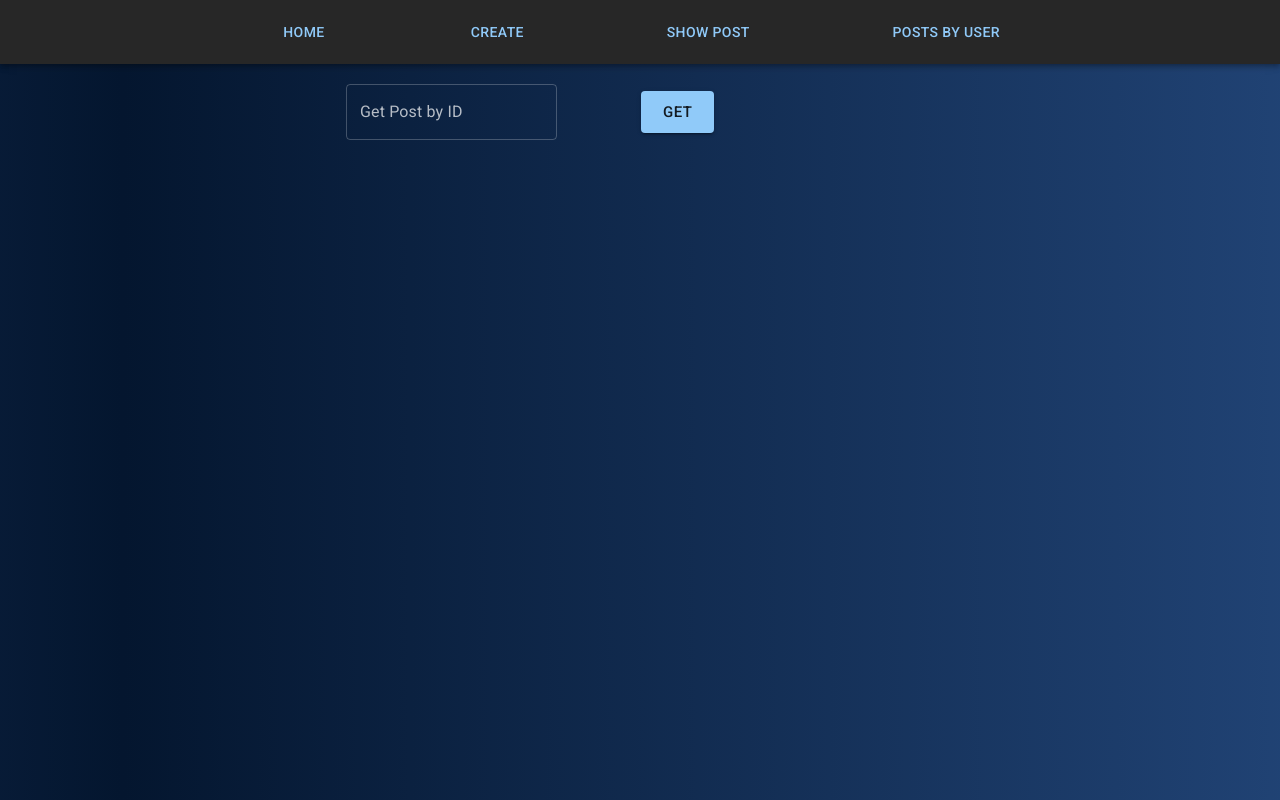
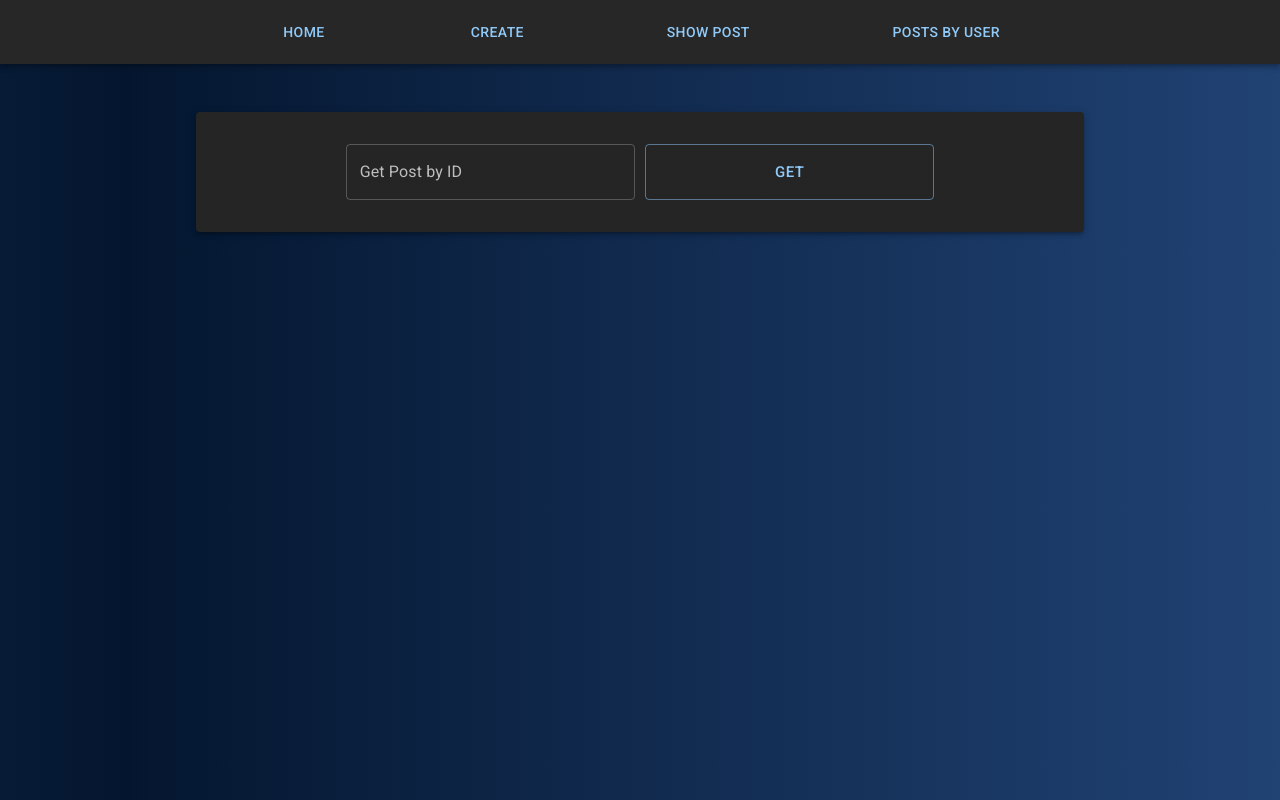
Before and after one commit to kristian-io/PostsRestAPI, a React (Create React App) app in the folder frontend/: page /post in a window 1280 px wide. Built offline with nearby package versions, Linux system fonts and the light colour scheme.

Commit message:
Create BodyContainer

```diff
--- a/frontend/src/AllPosts/AllPosts.js
+++ b/frontend/src/AllPosts/AllPosts.js
@@ -7,6 +7,7 @@ import Box from '@mui/material/Box';
 import Container from '@mui/system/Container';
 
 import { Post } from '../Post/Post';
+import { BodyContainer } from '../BodyContainer/BodyContainer';
 
 import './styles.css'
 
@@ -38,7 +39,7 @@ export function AllPosts() {
 
 
     const postList = posts.map((post) =>
-        <Grid xs={12} sm={8} md={8} key={post.id} >
+        <Grid xs={12} sm={10} md={10} key={post.id} >
             <Container>
                 <Paper className="postPaper" elevation={1} >
                     <Post userId={post.userId} id={post.id} title={post.title} body={post.body} />
@@ -48,18 +49,17 @@ export function AllPosts() {
     );
 
     return (
-        <Container sx={{ paddingTop: "1rem" }}>
+        <BodyContainer >
             {loading &&
                 <Box sx={{ width: '100%' }}>
                     <LinearProgress />
                     <h3>Loading...</h3>
                 </Box>}
             <Grid container spacing={3} sx={{
-                justifyContent: "center",
-                paddingTop: "1rem"
+                justifyContent: "center"
             }}>
                 {postList.reverse()}
             </Grid >
-        </Container>
+        </BodyContainer>
     )
 }
--- /dev/null
+++ b/frontend/src/BodyContainer/BodyContainer.js
@@ -0,0 +1,14 @@
+import React from 'react';
+
+import { Container } from '@mui/system';
+
+import './styles.css'
+
+export function BodyContainer(props) {
+
+    return (
+        <Container maxWidth="md" className="body-container" >
+            {props.children}
+        </Container>
+    )
+}
--- /dev/null
+++ b/frontend/src/BodyContainer/styles.css
@@ -0,0 +1,5 @@
+.body-container {
+    padding: 3rem;
+    min-height: 50vh;
+    /* border: solid 1px purple; */
+}
--- a/frontend/src/CreatePost/CreatePost.js
+++ b/frontend/src/CreatePost/CreatePost.js
@@ -9,9 +9,10 @@ import Paper from '@mui/material/Paper';
 import Grid from '@mui/material/Unstable_Grid2';
 
 import { Post } from '../Post/Post'
+import { BodyContainer } from '../BodyContainer/BodyContainer';
+import { Collapse } from '@mui/material';
 
 import './styles.css'
-import { Collapse } from '@mui/material';
 
 const axios = require('axios').default;
 
@@ -197,10 +198,8 @@ export function CreatePost() {
   };
 
   return (
-    <Container
-      maxWidth="md" >
-      <Paper elevation={3} sx={{ margin: "1rem", padding: "1rem" }} >
-
+    <BodyContainer>
+      <Paper elevation={3} >
         <h1> Create new post</h1>
         <Box component="form" noValidate sx={{ display: 'grid', gap: 5, }} >
           <Grid container spacing={5} sx={{ justifyContent: "space-between" }}>
@@ -230,6 +229,6 @@ export function CreatePost() {
           </Paper>
         </Container>}
       </Paper >
-    </Container >
+    </BodyContainer >
   )
 }
--- a/frontend/src/CreatePost/styles.css
+++ b/frontend/src/CreatePost/styles.css
@@ -1,3 +1,4 @@
 h1 {
-    text-align:center;
+    text-align: center;
+    margin: 0px;
 }
--- a/frontend/src/GetPost/GetPost.js
+++ b/frontend/src/GetPost/GetPost.js
@@ -4,9 +4,13 @@ import Container from '@mui/material/Container';
 import TextField from '@mui/material/TextField';
 import Paper from '@mui/material/Paper';
 import Button from '@mui/material/Button';
-import Grid from '@mui/material/Grid';
+import Grid from '@mui/material/Unstable_Grid2';
+import Box from '@mui/material/Box'
+
 
 import { Post } from '../Post/Post';
+import { BodyContainer } from '../BodyContainer/BodyContainer';
+
 
 import './styles.css'
 
@@ -29,7 +33,7 @@ export function GetPost() {
 
     const [postID, setPostID] = useState('');
 
-    function onChange(event) {
+    function handleChange(event) {
         console.log(event.target.value)
         setPostID(event.target.value)
     }
@@ -55,41 +59,25 @@ export function GetPost() {
     }
 
     return (
-        <>
-            <Container maxWidth="sm" sx={{ padding: '20px' }}>
-                {/* <h2>Get post by ID</h2> */}
-                <form name="getPostForm" onSubmit={handleSubmit}>
-                    <Grid container justify="space-between" alignItems="center" spacing={1}>
-                        <Grid item xs={6} >
-                            <TextField
-                                variant="outlined"
-                                onChange={onChange}
-                                name="getPost"
-                                value={postID}
-                                // id="standard-basic"
-                                label="Get Post by ID"
-                            />
+        <BodyContainer>
+            <Paper elevation={3} sx={{ padding: "2rem 0rem" }}>
+                <Box component="form" onSubmit={handleSubmit} noValidate sx={{ display: 'grid', gap: 5, }} >
+                    <Grid container spacing={5} sx={{ justifyContent: "center" }}>
+                        <Grid xs={4} >
+                            <TextField variant="outlined" fullWidth onChange={handleChange} value={postID} label="Get Post by ID" ></TextField>
                         </Grid>
-                        <Grid item xs={6} >
-                            <Button
-                                size="large"
-                                variant="contained"
-                                sx={{
-                                    justifySelf: 'center'
-                                }}
-                                onClick={handleSubmit}> Get
-                            </Button>
+                        <Grid xs={4} >
+                            <Button variant="outlined" onClick={handleSubmit} size="large" sx={{ height: "100%", minWidth: "100%", justifySelf: 'center' }}> Get </Button>
                         </Grid>
                     </Grid>
-                </form>
-                <Container>
-                    <Paper
-                        elevation={1} >
-                        {postData.id && <Post userId={postData.userId} id={postData.id} title={postData.title} body={postData.body} />}
-                    </Paper>
-                    {!postData.exists && <h3>Not found</h3>}
-                </Container>
-            </Container>
-        </>
+                </Box>
+            </Paper>
+            {postData.id &&
+                <Paper sx={{ padding: "2rem 0rem", marginTop: "2rem" }} elevation={3} >
+                    <Post userId={postData.userId} id={postData.id} title={postData.title} body={postData.body} />
+                </Paper>}
+            {!postData.exists && <h4>Not found</h4>}
+
+        </BodyContainer>
     )
 }
--- a/frontend/src/GetPost/styles.css
+++ b/frontend/src/GetPost/styles.css
@@ -0,0 +1,9 @@
+.innerContainer {
+    padding: 3rem;
+}
+
+h4 {
+    text-align: center;
+    margin: 3rem;
+    color: rebeccapurple;
+}
```
